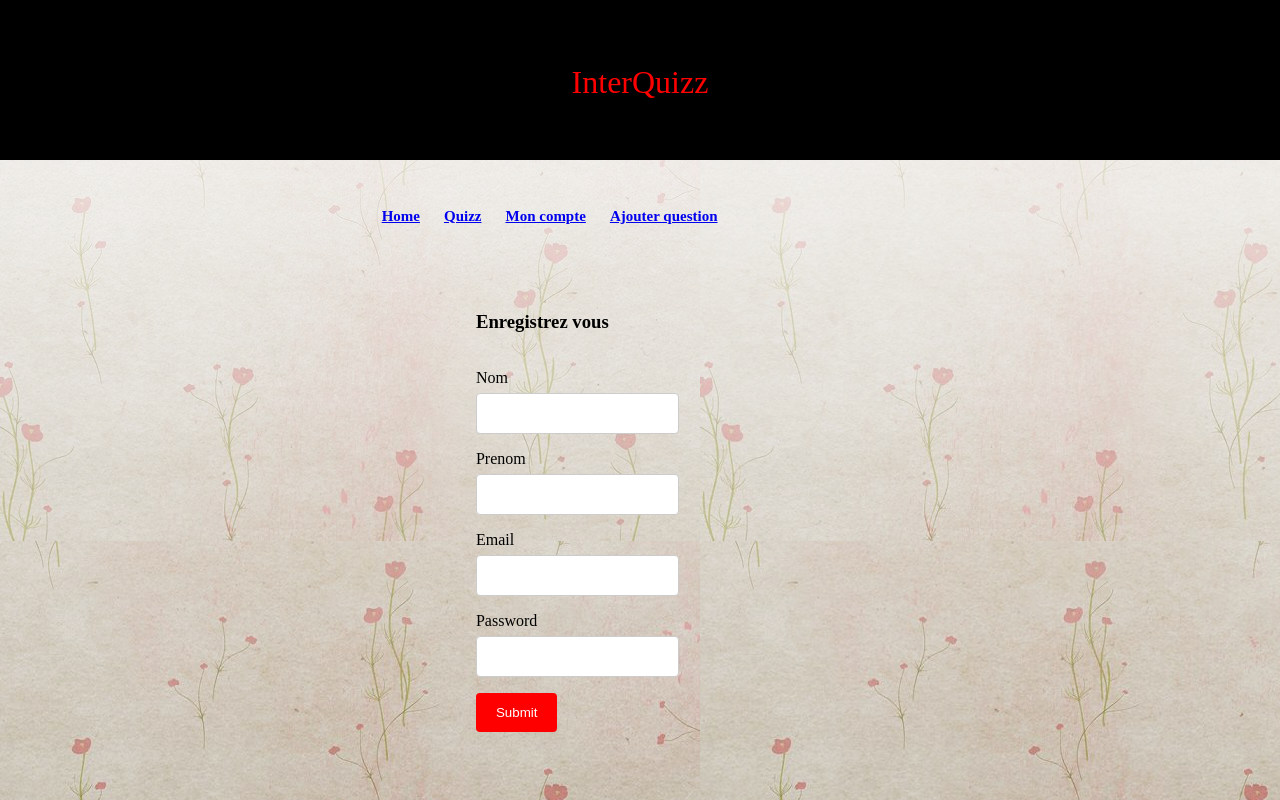
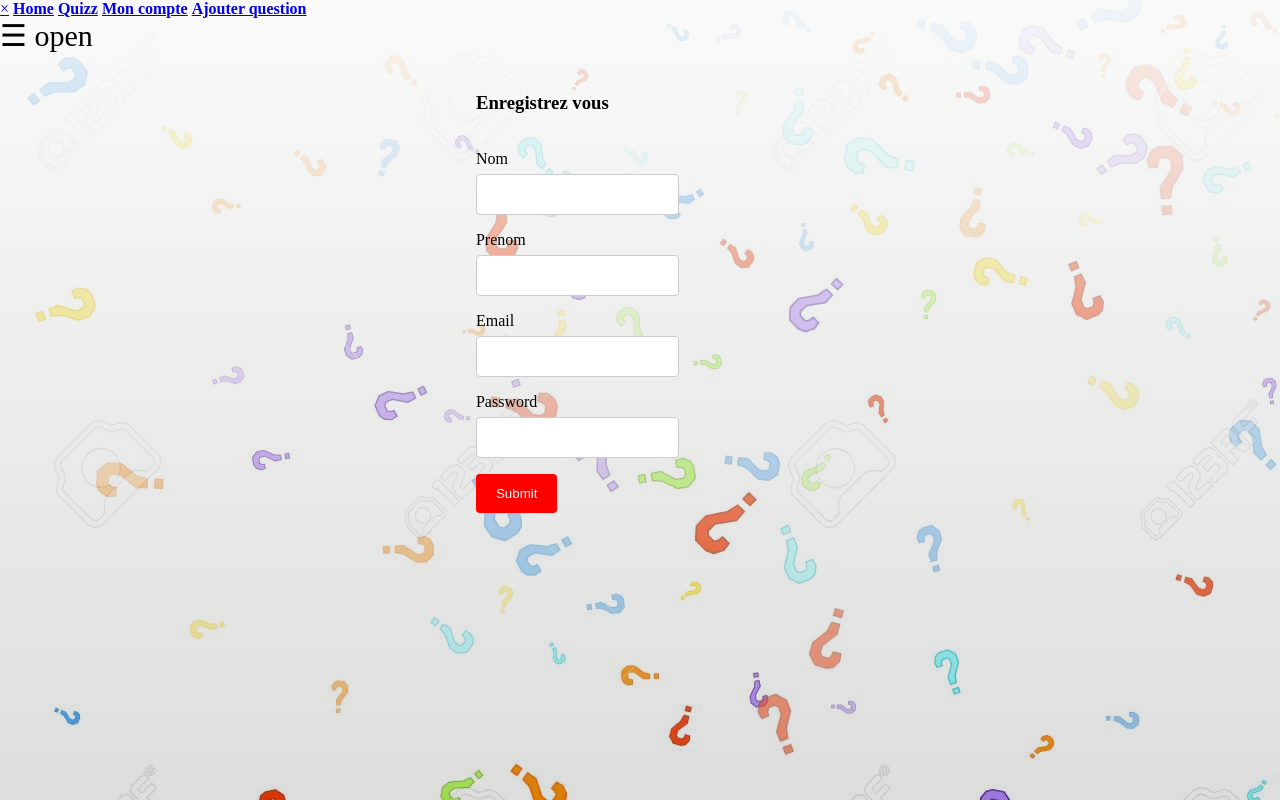
Before and after one commit to genadaZoto/QuizzPhp, a PHP site: page / in a window 1280 px wide. Run offline with PHP 8.4, Linux system fonts and the light colour scheme.

Commit message:
changes to navbar

```diff
--- a/formulaireTraitement.php
+++ b/formulaireTraitement.php
@@ -89,6 +89,7 @@
         $statement2->bindValue(":vrai3", $vrai3);
 
         if($statement2->execute()){
+
         }
         else{
             echo "Probleme!";
@@ -96,7 +97,7 @@
 
 
         ?>
-          </div>
+                    </div>
                 </div>
             </div>
         </main>
--- a/index.php
+++ b/index.php
@@ -5,29 +5,24 @@
     </head>
     <link rel="stylesheet" href="./style.css">
     <body>
-        <header class="header">InterQuizz</header>
-        <nav id="navbar" class="navbar">
-        <div class="container">
-          <div class="row">
-            <div class="col">
-                <ul class="list-inline">
-                <li>
-                    <a href="./index.php"><strong><span>Home</span></strong></a>
-                </li>
-                <li>
-                    <a href="./quizz.php"><strong><span>Quizz</span></strong></a>
-                </li>
-                 <li>
-                     <a href="./login.php"><strong><span>Mon compte</span></strong></a>
-                </li>
-                 <li>
-                     <a href="./formulaire.php"><strong><span>Ajouter question</span></strong></a>
-                </li>
-              </ul>
-          </div>
-        </div>
-       </div>
-      </nav>
+
+        <div id="mySidenav" class="sidenav">
+            <a href="javascript:void(0)" class="closebtn" onclick="closeNav()">&times;</a>
+            <a href="./index.php"><strong><span>Home</span></strong></a>
+            <a href="./quizz.php"><strong><span>Quizz</span></strong></a>
+            <a href="./login.php"><strong><span>Mon compte</span></strong></a>
+            <a href="./formulaire.php"><strong><span>Ajouter question</span></strong></a>
+      </div>
+        <span style="font-size:30px;cursor:pointer" onclick="openNav()">&#9776; open</span>
+      <script>
+        function openNav() {
+          document.getElementById("mySidenav").style.width = "250px";
+        }
+
+        function closeNav() {
+          document.getElementById("mySidenav").style.width = "0";
+        }
+    </script>
         <main>
             <div class="container">
                 <div class="row">
--- a/style.css
+++ b/style.css
@@ -2,18 +2,59 @@
 body{
     margin:0;
     padding:0;
-    background-image: linear-gradient(to bottom, rgba(250, 250,250, 0.9) 0%,rgba(0, 0, 0, 0.13) 100%), url(flower.jpg);
+    background-image: linear-gradient(to bottom, rgba(250, 250,250, 0.9) 0%,rgba(0, 0, 0, 0.13) 100%), url(quizz.jpg);
 }
 * {
     box-sizing: border-box;
 }
-header{
-    height:20%;
-    background-color: black;
-    color:red;
+.sidebar {
+  margin: 0;
+  padding: 0;
+  width: 200px;
+  background-color: #f1f1f1;
+  position: fixed;
+  height: 100%;
+  overflow: auto;
+}
+
+.sidebar a {
+  display: block;
+  color: black;
+  padding: 16px;
+  text-decoration: none;
+}
+
+.sidebar a.active {
+  background-color: #4CAF50;
+  color: white;
+}
+
+.sidebar a:hover:not(.active) {
+  background-color: #555;
+  color: white;
+}
+
+div.content {
+  margin-left: 200px;
+  padding: 1px 16px;
+  height: 1000px;
+}
+
+@media screen and (max-width: 700px) {
+  .sidebar {
+    width: 100%;
+    height: auto;
+    position: relative;
+  }
+  .sidebar a {float: left;}
+  div.content {margin-left: 0;}
+}
+
+@media screen and (max-width: 400px) {
+  .sidebar a {
     text-align: center;
-    font-size: 200%;
-    padding-top:5%;
+    float: none;
+  }
 }
 .container{
   display:flex;
--- a/utilisateurTraitement2.php
+++ b/utilisateurTraitement2.php
@@ -83,8 +83,8 @@ and open the template in the editor.
         }
         else{
             echo "Vous devez vous s'inscrire!";
-            var_dump ($bdd->errorInfo());
-            var_dump($statement->errorInfo());
+//            var_dump ($bdd->errorInfo());
+//            var_dump($statement->errorInfo());
         }
 
         ?>
```
Also changed, not shown: utilisateurTraitement.php (+2 -5 lines), quizz.jpg (added).
